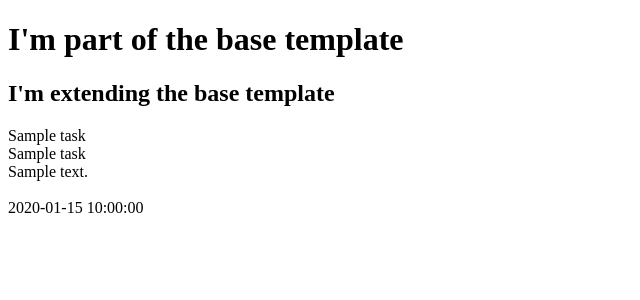
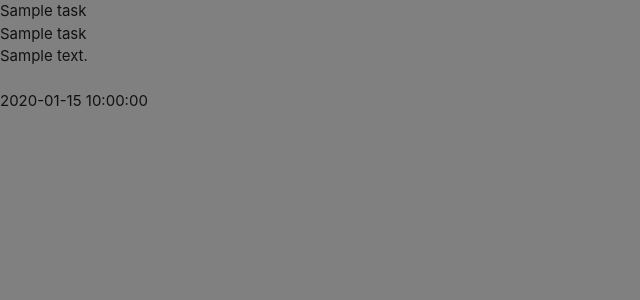
Before and after one commit to juanstelling/task_manager, a Flask app: page / in a window 1280 px wide. Shown: the top 300 px of the page, without its empty margins (0-640 px from the left). Run offline with Flask 2, Linux system fonts and the light colour scheme; a database or web service that is not in the repository returns one stand-in record (values such as "Sample title"); some libraries are stand-ins or nearby versions.

Commit message:
Add Materialize and Static files

```diff
--- /dev/null
+++ b/static/css/style.css
@@ -0,0 +1,3 @@
+body {
+    background-color: grey;
+}
--- a/templates/base.html
+++ b/templates/base.html
@@ -3,13 +3,23 @@
 <head>
     <meta charset="UTF-8">
     <meta name="viewport" content="width=device-width, initial-scale=1.0">
+    <link rel="stylesheet" href="https://cdnjs.cloudflare.com/ajax/libs/font-awesome/5.15.1/css/all.min.css"
+        integrity="sha512-+4zCK9k+qNFUR5X+cKL9EIR+ZOhtIloNl9GIKS57V1MyNsYpYcUrUeQc9vNfzsWfV28IaLL3i96P9sdNyeRssA==" crossorigin="anonymous" type="text/css">
+    <link rel="stylesheet" href="https://cdnjs.cloudflare.com/ajax/libs/materialize/1.0.0/css/materialize.min.css" type="text/css">
+    <link rel="stylesheet" href="{{ url_for('static', filename='css/style.css') }}" type="text/css">
+    {% block styles %}
+    {% endblock %}
     <title>Task Manager</title>
 </head>
 <body>
 
-    <h1>I'm part of the base template</h1>
     {% block content %}
     {% endblock %}
 
+    <script src="https://code.jquery.com/jquery-3.5.1.min.js" integrity="sha256-9/aliU8dGd2tb6OSsuzixeV4y/faTqgFtohetphbbj0=" crossorigin="anonymous"></script>
+    <script src="https://cdnjs.cloudflare.com/ajax/libs/materialize/1.0.0/js/materialize.min.js"></script>
+    <script src="{{ url_for('static', filename='js/script.js') }}"></script>
+    {% block scripts %}
+    {% endblock %}
 </body>
 </html>
--- a/templates/tasks.html
+++ b/templates/tasks.html
@@ -1,7 +1,6 @@
 {% extends "base.html" %}
 {% block content %}
 
-    <h2>I'm extending the base template</h2>
 
     {% for task in tasks %}
         {{ task.task_name }}<br>
```
Also changed, not shown: static/js/script.js (added).
